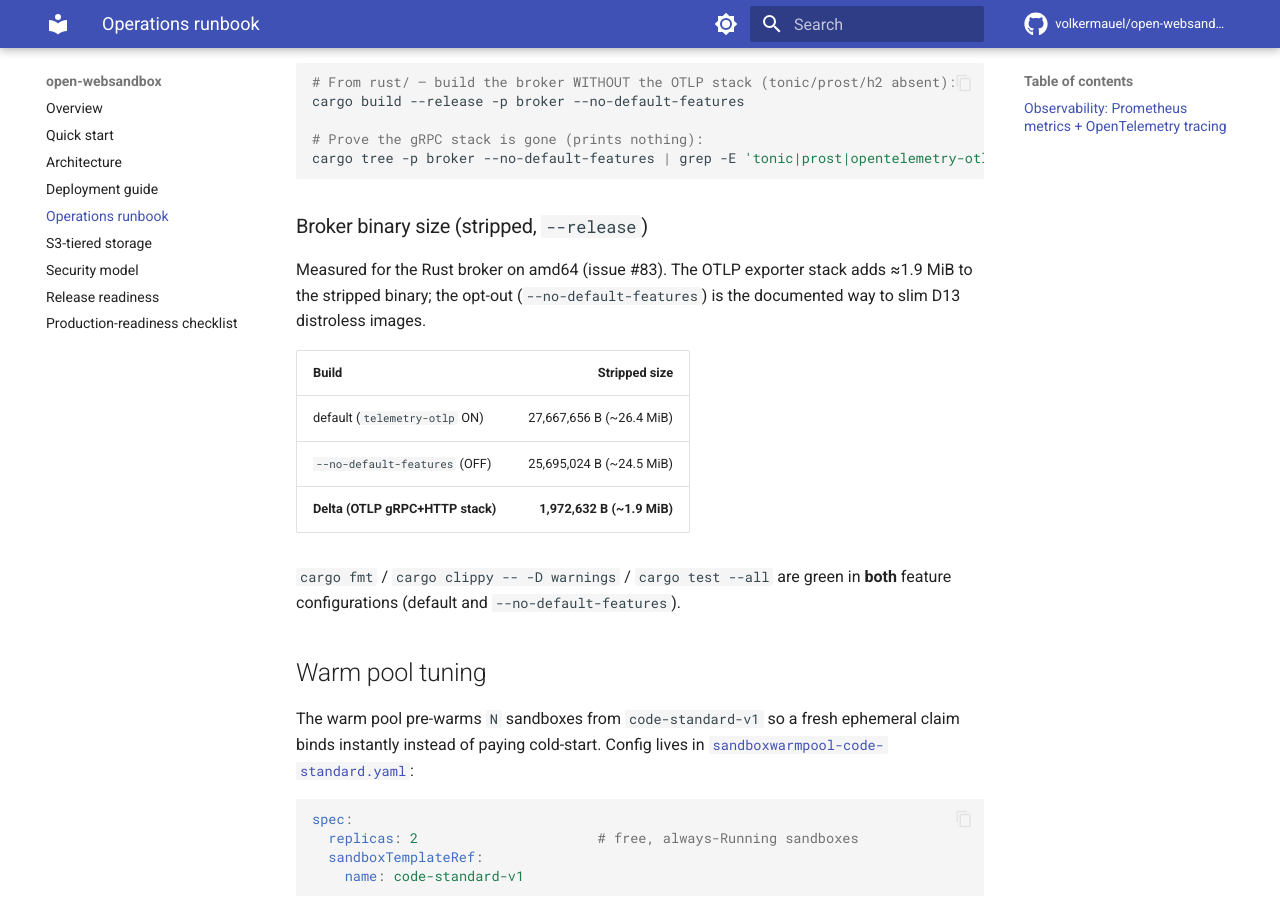
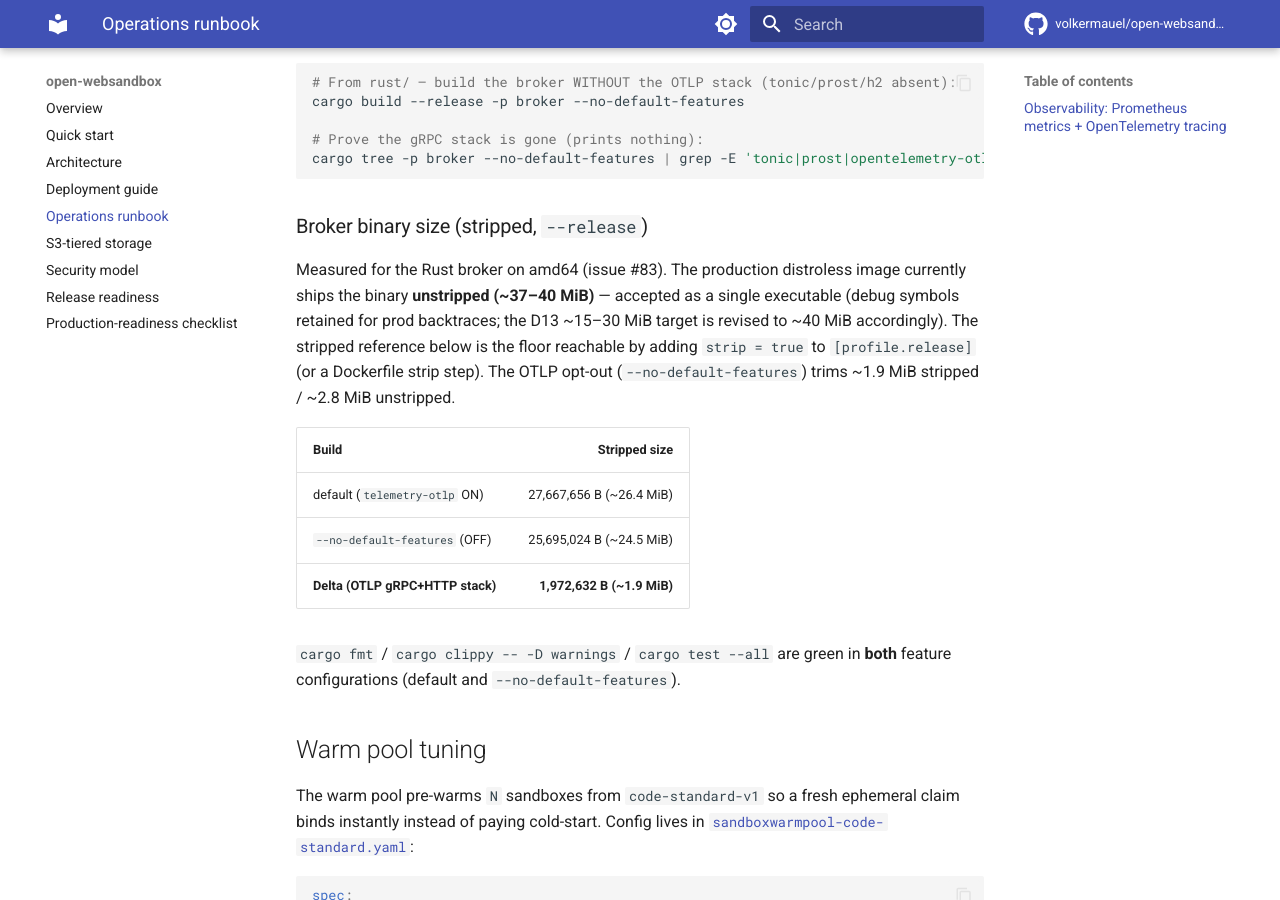
Before and after one commit to volkermauel/open-websandbox, an MkDocs documentation site: the page built from docs/operations.md, in a window 1280 px wide and 900 px high, scrolled down 1370 px. Built offline with MkDocs 1.6.1 and Material for MkDocs 9.7.7, drawn with Linux system fonts in a browser that asks for light colours; comment, search, counter and statistics services are not loaded.

Commit message:
docs: accept ~40 MiB single-executable broker size (D13) + correct OTel gate comment (#83)
- D13 target (openspec tasks/proposal): ~15-30 MB -> ~40 MiB single executable
  (~26 MiB stripped). Accepted per #83: the production distroless image ships the
  binary unstripped (~37-40 MiB) so debug symbols/backtraces are retained.
- docs/operations.md: clarify the binary-size table is the stripped floor; note
  the unstripped prod size is accepted, and  reaches the floor.
- Cargo.toml comments (rust/runtime/shared): the telemetry-otlp gate drops
  tonic/prost (OTel gRPC + protobuf), NOT h2 (h2 stays as hyper's HTTP/2
  transport, used by kube regardless). Correct the 'tonic/prost/h2' wording.

```diff
--- a/docs/operations.md
+++ b/docs/operations.md
@@ -19,7 +19,7 @@ open-websandbox-platform/scripts/sandbox-status.sh -w     # + recent reaper/erro
 ## Observability: Prometheus metrics + OpenTelemetry tracing
 
 The Rust broker/runtime ship two independent observability surfaces (issue
-#83 / decision D9):
+# 83 / decision D9):
 
 - **Prometheus `/metrics` (always-on).** The `metrics` facade fronts a single
   per-process `metrics-exporter-prometheus` recorder. `/metrics` is served
@@ -63,9 +63,12 @@ cargo tree -p broker --no-default-features | grep -E 'tonic|prost|opentelemetry-
 
 ### Broker binary size (stripped, `--release`)
 
-Measured for the Rust broker on amd64 (issue #83). The OTLP exporter stack
-adds ≈1.9 MiB to the stripped binary; the opt-out (`--no-default-features`)
-is the documented way to slim D13 distroless images.
+Measured for the Rust broker on amd64 (issue #83). The production distroless image
+currently ships the binary **unstripped (~37–40 MiB)** — accepted as a single
+executable (debug symbols retained for prod backtraces; the D13 ~15–30 MiB target is
+revised to ~40 MiB accordingly). The stripped reference below is the floor reachable by
+adding `strip = true` to `[profile.release]` (or a Dockerfile strip step). The OTLP
+opt-out (`--no-default-features`) trims ~1.9 MiB stripped / ~2.8 MiB unstripped.
 
 | Build                              | Stripped size |
 | ---------------------------------- | ------------: |
```
Also changed, not shown: openspec/changes/rust-rewrite/proposal.md (+1 -1 lines), openspec/changes/rust-rewrite/tasks.md (+1 -1 lines), 3 other files.
